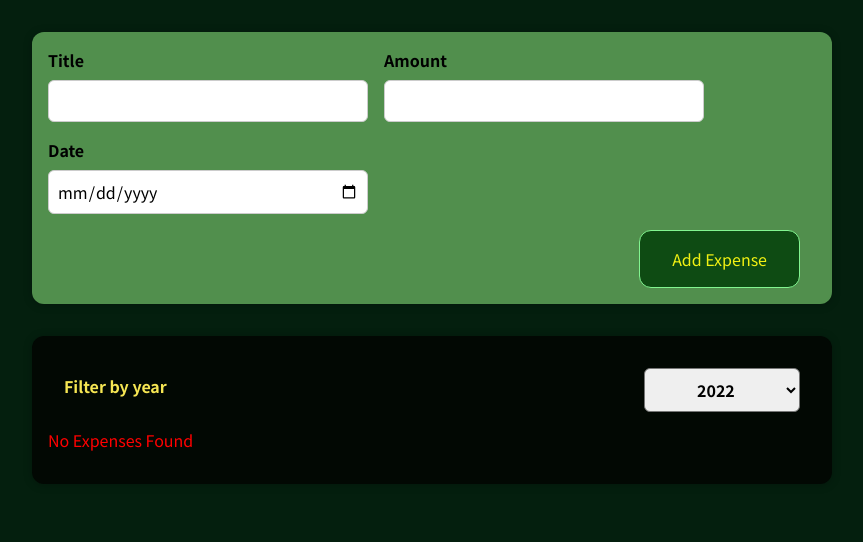
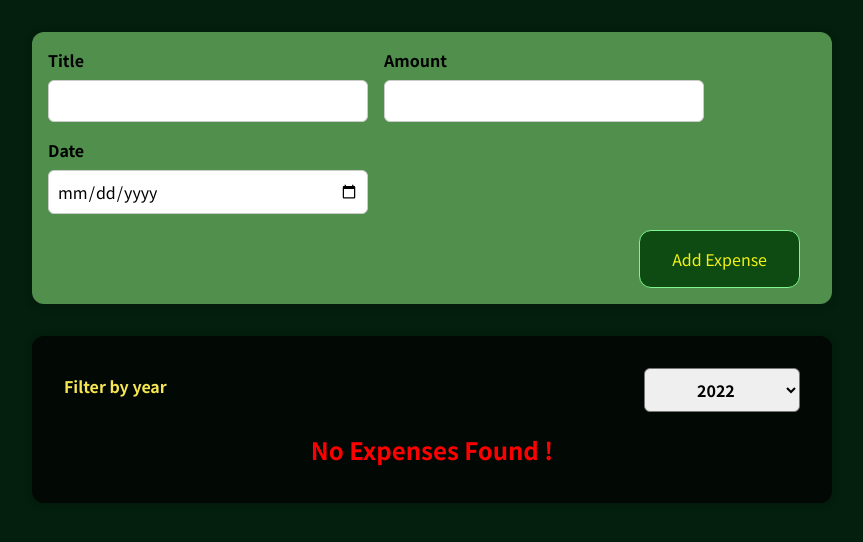
Before and after one commit to KaushikBaidya/expense-tracker, a React (Create React App) app: page / in a window 1280 px wide. Shown: the top 542 px of the page, without its empty margins (208-1071 px from the left). Built offline with nearby package versions, Linux system fonts and the light colour scheme.

Commit message:
added conditional rendering through external files

```diff
--- a/src/components/Expenses/Expense.js
+++ b/src/components/Expenses/Expense.js
@@ -1,10 +1,10 @@
 import React, { useState } from 'react'
 
-import ExpenseItem from './ExpenseItem'
 import Card from '../UI/Card'
 import ExpenseFilter from './ExpenseFilter'
 
 import './Expense.css'
+import ExpenseList from './ExpenseList'
 
 const Expense = (props) => {
   const [filteredYear, setFilteredYear] = useState('2022')
@@ -17,26 +17,13 @@
     return expense.date.getFullYear().toString() === filteredYear
   })
 
-  let expensesContent = <p>No Expenses Found</p>
-
-  if (filteredExpenses.length > 0) {
-    expensesContent = filteredExpenses.map((expense) => (
-      <ExpenseItem
-        key={expense.id}
-        title={expense.title}
-        amount={expense.amount}
-        date={expense.date}
-      />
-    ))
-  }
-
   return (
     <Card className="expenses">
       <ExpenseFilter
         selected={filteredYear}
         onChangeFilter={handleFilterChange}
       />
-      {expensesContent}
+      <ExpenseList expenses={filteredExpenses} />
     </Card>
   )
 }
--- a/src/components/Expenses/ExpenseItem.js
+++ b/src/components/Expenses/ExpenseItem.js
@@ -7,6 +7,7 @@
 
 const ExpenseItem = (props) => {
   return (
+    <li>
       <Card className="expense-item">
         <ExpenseDate date={props.date} />
         <div className="expense-item__description">
@@ -14,6 +15,7 @@
           <div className="expense-item__price">${props.amount}</div>
         </div>
       </Card>
+    </li>
   )
 }
 
--- /dev/null
+++ b/src/components/Expenses/ExpenseList.css
@@ -0,0 +1,8 @@
+.expenses-list {
+  list-style: none;
+  padding: 0;
+}
+
+.expenses-list__fallback {
+  text-align: center;
+}
--- /dev/null
+++ b/src/components/Expenses/ExpenseList.js
@@ -0,0 +1,23 @@
+import React from 'react'
+import ExpenseItem from './ExpenseItem'
+import './ExpenseList.css'
+
+const ExpenseList = (props) => {
+  if (props.expenses.length === 0) {
+    return <h2 className="expenses-list__fallback">No Expenses Found !</h2>
+  }
+  return (
+    <ul className="expenses-list">
+      {props.expenses.map((expense) => (
+        <ExpenseItem
+          key={expense.id}
+          title={expense.title}
+          amount={expense.amount}
+          date={expense.date}
+        />
+      ))}
+    </ul>
+  )
+}
+
+export default ExpenseList
```
Lines whose indentation alone changed are shown as unchanged.
